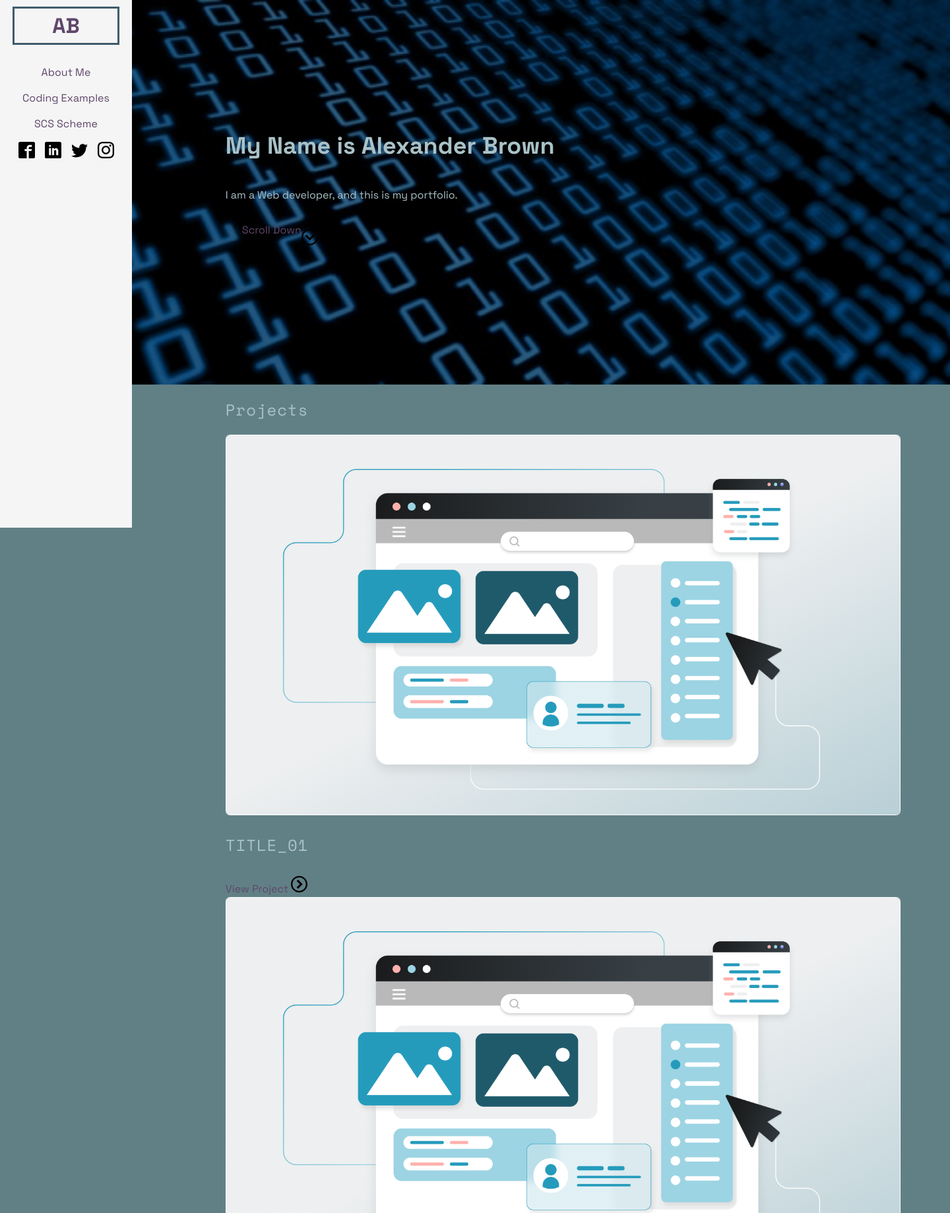
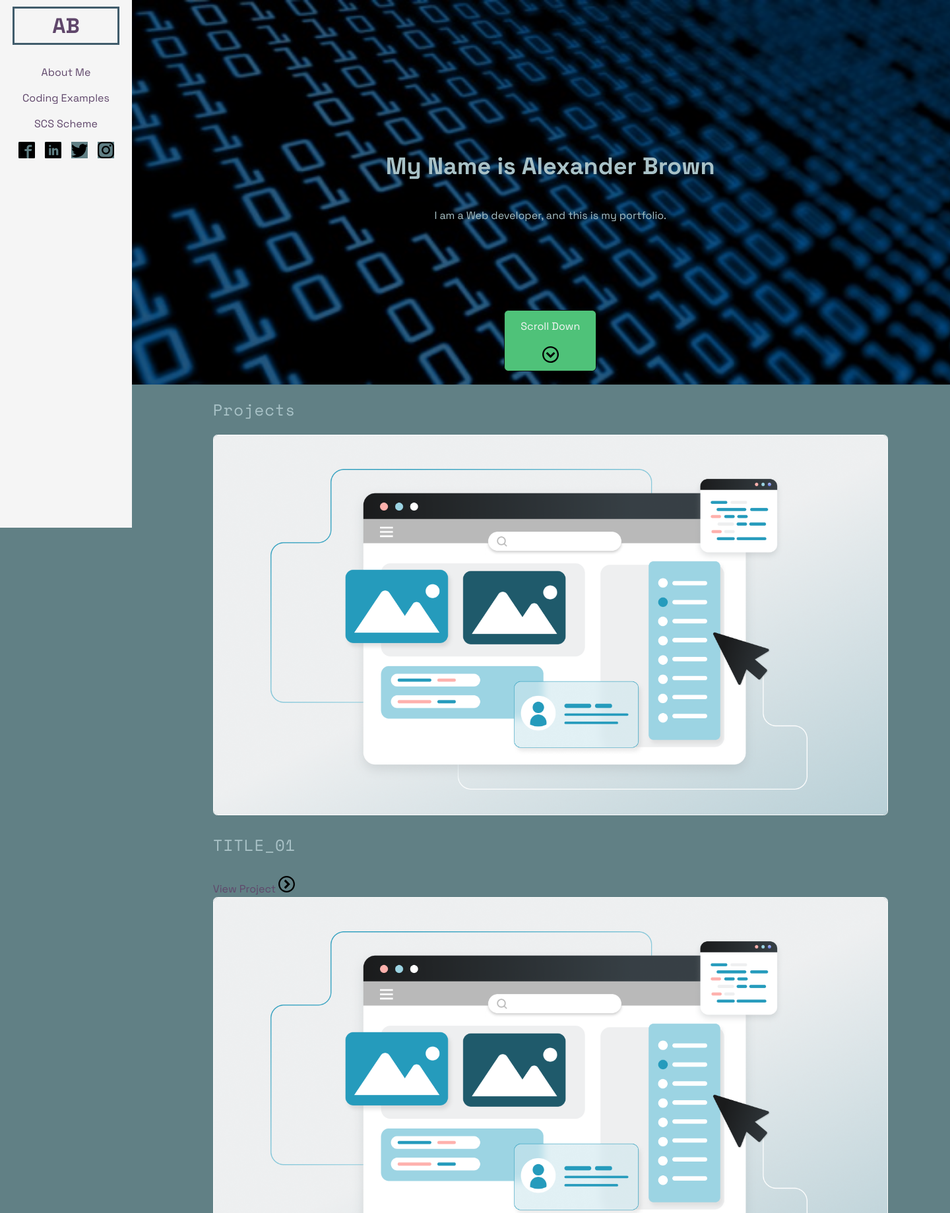
Before and after one commit to thebarmybrit-svg/Portfolio, a PHP site: page / in a window 1440 px wide; the page is wider, and only the part inside the window is pictured. Shown: the top 1839 px of that part at 66% size. Run offline with PHP 8.4, Linux system fonts and the light colour scheme.

Commit message:
adjustments to the buttons, better placement of the header banner elements

```diff
--- a/index.html
+++ b/index.html
@@ -21,7 +21,7 @@
                                     <h1 class="hidden-sm hidden-md hidden-lg hidden-xl">Alexander Brown's Portfolio</h1>
                                     <h1 class="hidden-mobile">My Name is Alexander Brown</h1>
                                     <p class="hidden-mobile">I am a Web developer, and this is my portfolio.</p>
-                                    <a class="btn btn--nav" href="#">
+                                    <a class="btn btn--nav" href="#projects-section">
                                         Scroll Down
                                         <em class="icon icon-circle-down"></em>
                                     </a>
@@ -141,6 +141,7 @@
         </div>
         <footer>
             <div class="container">
+                <div class="grid">
                     <span class="btn-container">
                         <a class="btn btn--nav" href="index.html">
                             <em class="icon icon-circle-up"></em>
@@ -148,6 +149,7 @@
                         </a>
                     </span>
                 </div>
+            </div>
         </footer>
     </body>
 </html>
--- a/scss/base/_base.scss
+++ b/scss/base/_base.scss
@@ -21,11 +21,11 @@ body {
     padding-top: $sidebar-height;
 
     @include mq(small){
-        padding-left: em($sidebar-width/1.5) !important;
+        padding-left: em($sidebar-width/1.75) !important;
         padding-top: 0;
     }
     @include mq(large){
-        padding-left: em($sidebar-width-lg/1.5) !important;
+        padding-left: em($sidebar-width-lg/1.75) !important;
     }
 }
 
--- a/scss/modules/_button.scss
+++ b/scss/modules/_button.scss
@@ -9,10 +9,13 @@
     text-align: center;
     vertical-align: middle;
     cursor: pointer;
+
     background-image: none;
-    border: 1px solid transparent;
+    border: 1px solid $black;
     border-radius: $br--default;
-    @include bg-colours($ui-colors);
+
+    @include bg-colours($ui-colours);
+
     text-decoration: none;
     width: fit-content;
     padding: 0.75rem 1.5rem;
@@ -31,4 +34,13 @@
         }
     }
 
+    &--nav{
+        display: inline-flex;
+        flex-direction: column;
+        align-items: center;
+        justify-content: center;
+        text-align: center;
+        gap: 8px;
+    }
+
 }
--- a/scss/modules/_header_banner.scss
+++ b/scss/modules/_header_banner.scss
@@ -3,12 +3,18 @@
 // ==========================================================================
 
 #header{
+    display: flex;
+    justify-content: center;
+    align-items: center;
+    width: 100%;
 
     .inner {
         display: flex;
         position: relative;
+        justify-content: center;
+        align-items: center;
         width: 100vw;
-        height: 300px;
+        height: 80vh;
         overflow: hidden;
 
         .image-container{
@@ -21,11 +27,32 @@
 
         .content{
             background-color: rgba(0, 0, 0, 0.5);
+            .grid{
+                align-items: center;
+            }
+        }
+
+        .btn{
+            color: $white;
+
+            position: relative;
+            bottom: auto;
+            left: auto;
+            transform: none;
+            margin-top: 20px;
         }
 
         @include mq(small){
             height: auto;
         }
+        @include mq(medium){
+            .btn{
+                position: absolute;
+                bottom: 20px;
+                left: 50%;
+                transform: translateX(-50%);
+            }
+        }
     }
 
 }
--- a/scss/modules/_icons.scss
+++ b/scss/modules/_icons.scss
@@ -8,13 +8,3 @@
     @include icons-whiten($icon-locations, em($icon-size__standard), em($icon-size__standard));
     margin-top: 10px;
 }
-
-.icon-arrow-right, .icon-arrow-right--whiten{
-    margin-top: 0;
-    margin-left: 10px;
-    float: none !important;
-}
-
-.icon-search{
-    margin: 5px;
-}
--- a/scss/modules/_sidebar.scss
+++ b/scss/modules/_sidebar.scss
@@ -24,12 +24,11 @@
 
   .initials {
 
-    width: 100%; // Spans the full width of the container layout
-    max-width: 100vw; // Limits box stretching on wide panels
-    margin: 0 auto; // Centers the box horizontally
+    width: 100%;
+    max-width: 100vw;
+    margin: 0 auto;
     border: 3px solid $colour-secondary;
     padding: 10px 0;
-    // align-self: center;
     text-align: center;
 
     .h1 {
@@ -60,6 +59,7 @@
   .sidebar-social-logos {
     display: flex;
     align-self: center;
+    height: $icon-size__standard;
     gap: 5px;
   }
 
--- a/scss/utilities/_config.scss
+++ b/scss/utilities/_config.scss
@@ -39,6 +39,7 @@ $dark-coal		: #2D3F42;
 $icy-blue		: #A9C2C7;
 $cinereous		: #9e7f7a;
 $amathyst-dusk	: #60476b;
+$mint-green		: #4fc279;
 
 
 // Colour usage
@@ -71,10 +72,11 @@ $color-palettes: (
 
 // UI Colors
 
-$ui-colors: (
-	primary				: "",
-	secondary			: "",
-	primary-inverse		: ""
+$ui-colours: (
+	primary				: $colour-primary,
+	secondary			: $colour-secondary,
+	primary-inverse		: $colour-inverse,
+	nav					: $mint-green
 );
 
 // Icon locations
--- a/scss/utilities/_mixins.scss
+++ b/scss/utilities/_mixins.scss
@@ -89,6 +89,7 @@
 		}
 	}
 }
+
 
 @mixin bg-colours-darken($map) {
 	@each $theme, $colour in $map {
```
Also changed, not shown: css/styles.css, 1 other file. Lines whose indentation alone changed are shown as unchanged.
